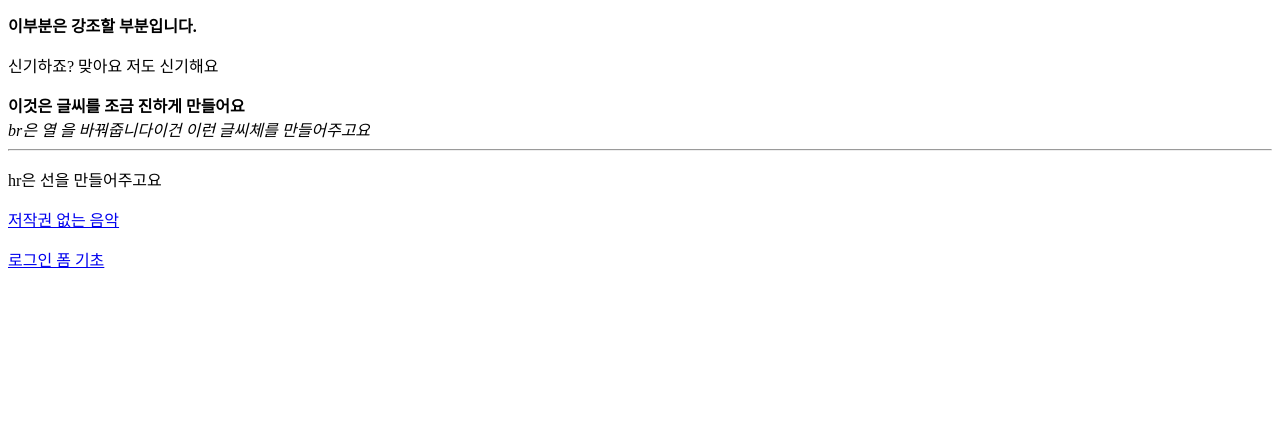
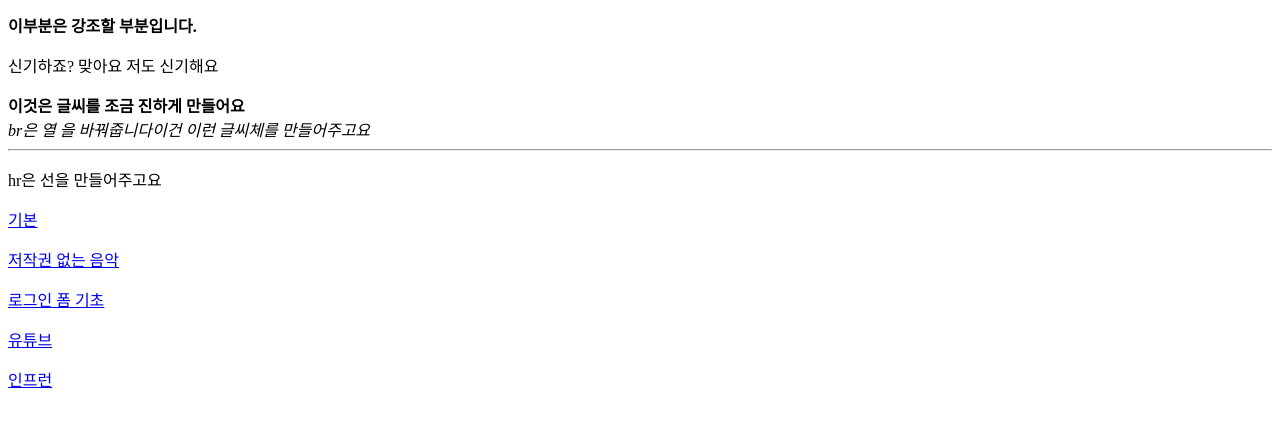
Before and after one commit to kimdddddd/webedu, a plain HTML site: page 반복학습입니다.html in a window 1280 px wide. Shown: the part 148-574 px from the top of the page. Drawn offline with Linux system fonts and the light colour scheme.

Commit message:
Update 반복학습입니다.html

```diff
--- a/반복학습입니다.html
+++ b/반복학습입니다.html
@@ -15,7 +15,10 @@
     <em>br은 열 을 바꿔줍니다이건 이런 글씨체를 만들어주고요</em>
     <hr>
     <p>hr은 선을 만들어주고요</p>
+    <p><a href="링크" target="_blank" >기본</a></p>
     <p><a href="https://youtu.be/k3rUzmGK1Hs" target="_blank" >저작권 없는 음악</a></p>
     <p><a href="file:///C:/Users/CKIRUser/Desktop/%EC%83%88%20%ED%8F%B4%EB%8D%94/form.html?" target="_blank" >로그인 폼 기초 </a></p>
+    <p><a href="https://www.youtube.com/" target="_blank" > 유튜브</a></p>
+    <p><a href="https://www.inflearn.com/" target="_blank" > 인프런</a></p>
 </body>
 </html>
```
